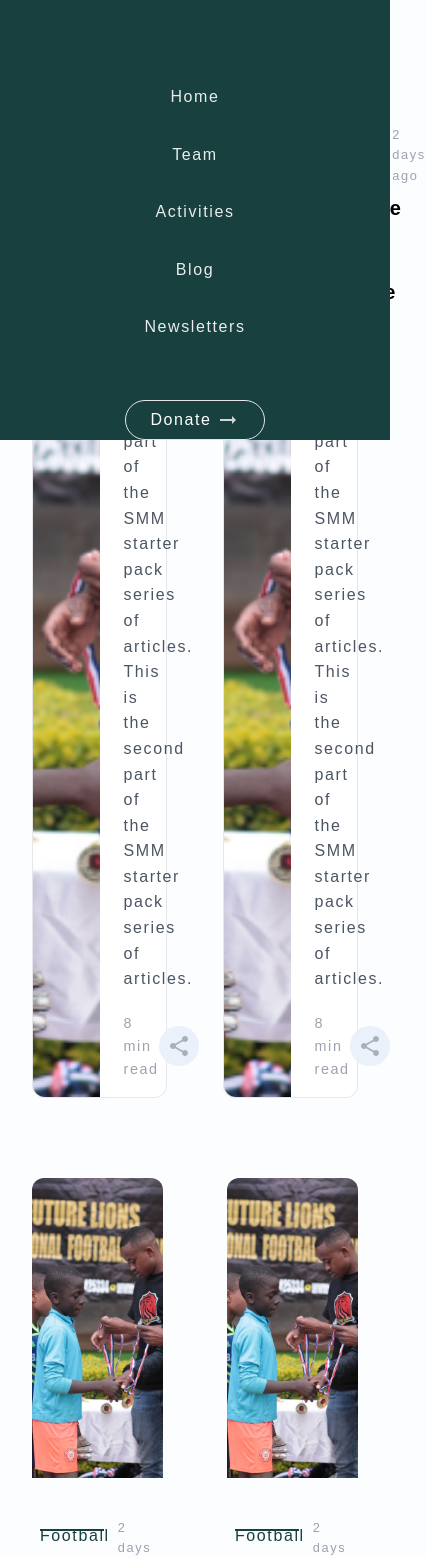
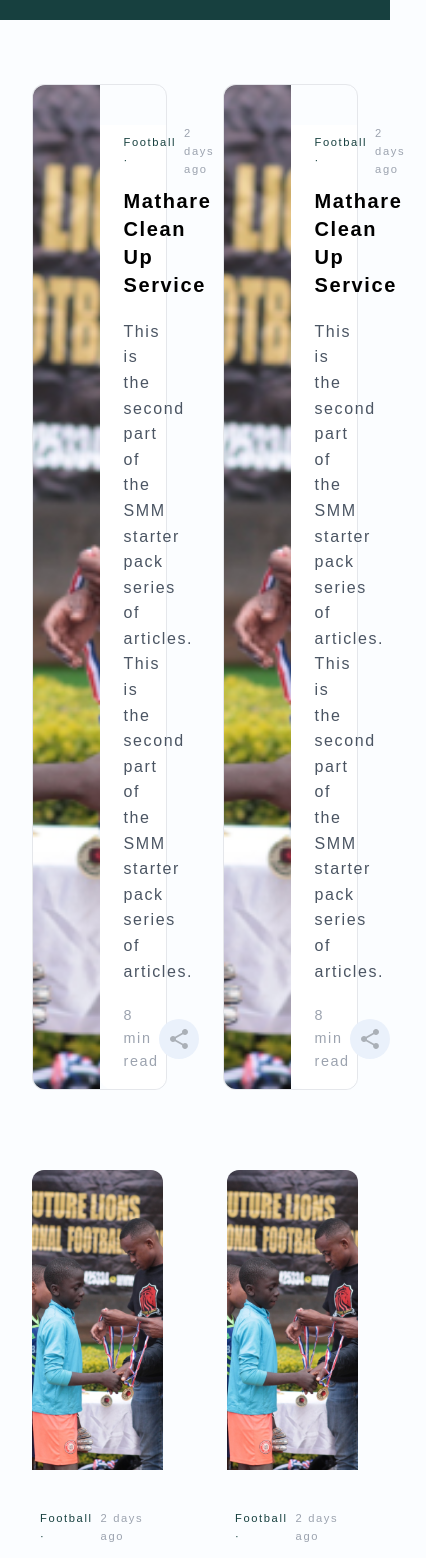
Before and after one commit to alekskimeu/coah-website, a Next.js app: page /blog in a window 390 px wide. Shown: the part 60-1618 px from the top of the page, 426 px wide, since content can reach past the window. Built offline with nearby package versions, Linux system fonts and the light colour scheme.

Commit message:
Fixed mobile navigation misbehaviour

```diff
--- a/components/Header.jsx
+++ b/components/Header.jsx
@@ -20,6 +20,8 @@ const Header = () => {
 
   // const headerHeight = showMobileMenu ? "100vh" : "5rem";
 
+  const display = showMobileMenu ? "flex" : "hidden";
+
   const navHeight = showMobileMenu ? "h-[calc(100vh-5rem)]" : "";
 
   return (
@@ -27,11 +29,11 @@ const Header = () => {
       className={`bg-[#17403F] fixed top-0 w-full h-[5rem] flex items-start lg:items-center z-20 lg:px-[2rem]`}
     >
       <div className="container mx-auto py-[2rem] relative">
-        <h1 className="text-white font-bold text-3xl lg:hidden absolute left-[2rem] top-[1rem]">
+        <h1 className="text-white font-bold text-3xl lg:hidden absolute left-[2rem] top-[1.5rem]">
           Logo
         </h1>
 
-        <div className="text-white absolute right-[2rem] top-[1rem] opacity-70 cursor-pointer lg:hidden">
+        <div className="text-white absolute right-[2rem] top-[1.5rem] opacity-70 cursor-pointer lg:hidden">
           {showMobileMenu ? (
             <CloseOutlinedIcon className="text-4xl" onClick={hideMobileMenu} />
           ) : (
@@ -43,7 +45,7 @@ const Header = () => {
         </div>
 
         <div
-          className={`bg-[#17403F] ${navHeight} flex flex-col lg:flex-row lg:justify-between items-center gap-3 w-full absolute top-[5rem] lg:top-0 lg:relative left-[${leftPosition}] lg:left-0 z-20 transition ease-in duration-1500`}
+          className={`bg-[#17403F] ${navHeight} ${display} lg:flex flex-col lg:flex-row lg:justify-between items-center gap-3 w-full absolute top-[5rem] lg:top-0 lg:relative left-[${leftPosition}] lg:left-0 z-20 transition ease-in duration-1500`}
         >
           <h1 className="hidden lg:block text-white font-bold text-3xl mb-[3rem] lg:mb-0">
             Logo
--- a/components/blog/Post.jsx
+++ b/components/blog/Post.jsx
@@ -12,10 +12,10 @@ const Post = ({ image, title, content, date, time }) => {
         className="w-full h-[300px] object-cover overflow-hidden rounded-t-xl"
       />
       <div className="mt-10 relative px-2 pb-4 rounded-b-xl">
-        <h2 className="post-title mt-4 text-[#17403f] flex items-center gap-2">
+        <h4 className="post mt-4 text-[#17403f] flex items-center gap-2 text-[.7rem]">
           Football &#xb7;{" "}
-          <span className="text-[.8rem] text-gray-400">{date}</span>
-        </h2>
+          <span className="text-[.7rem] text-gray-400">{date}</span>
+        </h4>
         <h1 className="mb-5 mt-2 font-semibold text-xl">{title}</h1>
         <p className="text-gray-600">{content}</p>
         <div className="mt-5 flex justify-between items-center">
--- a/components/blog/TopPost.jsx
+++ b/components/blog/TopPost.jsx
@@ -12,10 +12,10 @@ const TopPost = ({ image, title, content, date, time }) => {
         className="w-full h-[100%] object-cover overflow-hidden rounded-l-xl"
       />
       <div className="mt-10 relative bg-white px-6 pb-4 rounded-b-xl">
-        <h2 className="post-title mt-0 text-[#17403f] flex items-center gap-2">
+        <h4 className="mt-0 text-[#17403f] flex items-center gap-2 text-[.7rem]">
           Football &#xb7;{" "}
-          <span className="text-[.8rem] text-gray-400">{date}</span>
-        </h2>
+          <span className="text-[.7rem] text-gray-400">{date}</span>
+        </h4>
         <h1 className="mb-5 mt-2 font-semibold text-xl">{title}</h1>
         <p className="text-gray-600">{content}</p>
         <div className="mt-5 flex justify-between items-center">
--- a/components/home/Event.jsx
+++ b/components/home/Event.jsx
@@ -1,13 +1,16 @@
-import React from 'react'
-import Image from 'next/image'
+import React from "react";
+import Image from "next/image";
 
-import {IconButton} from '@mui/material'
-import ShareIcon from '@mui/icons-material/Share';
+import { IconButton } from "@mui/material";
+import ShareIcon from "@mui/icons-material/Share";
 
-const Event = ({title, image, content, date, venue }) => {
+const Event = ({ title, image, content, date, venue }) => {
   return (
     <div className="grid grid-cols-1 md:grid-cols-2 mb-5 items-center gap-5 shadow-xl rounded-xl border">
-        <Image src={image} className="rounded-t-xl md:rounded-t-none md:rounded-tl-xl md:rounded-bl-xl w-full h-[250px] object-cover" />
+      <Image
+        src={image}
+        className="rounded-t-xl md:rounded-t-none md:rounded-tl-xl md:rounded-bl-xl w-full h-[100%] object-cover"
+      />
       <div className="p-5 relative bg-white rounded-b-xl">
         <h1 className="font-semibold text-xl">{title}</h1>
         <span className="opacity-70 text-sm">{venue}</span>
@@ -15,13 +18,13 @@ const Event = ({title, image, content, date, venue }) => {
         <div className="mt-3 flex justify-between items-center">
           <span className="text-xs opacity-70">{date}</span>
 
-                <IconButton style={{ backgroundColor: "#EAF1FB"}}>
+          <IconButton style={{ backgroundColor: "#EAF1FB" }}>
             <ShareIcon style={{ opacity: ".5" }} />
           </IconButton>
         </div>
       </div>
     </div>
-  )
-}
+  );
+};
 
-export default Event
+export default Event;
```
Lines whose indentation alone changed are shown as unchanged.
